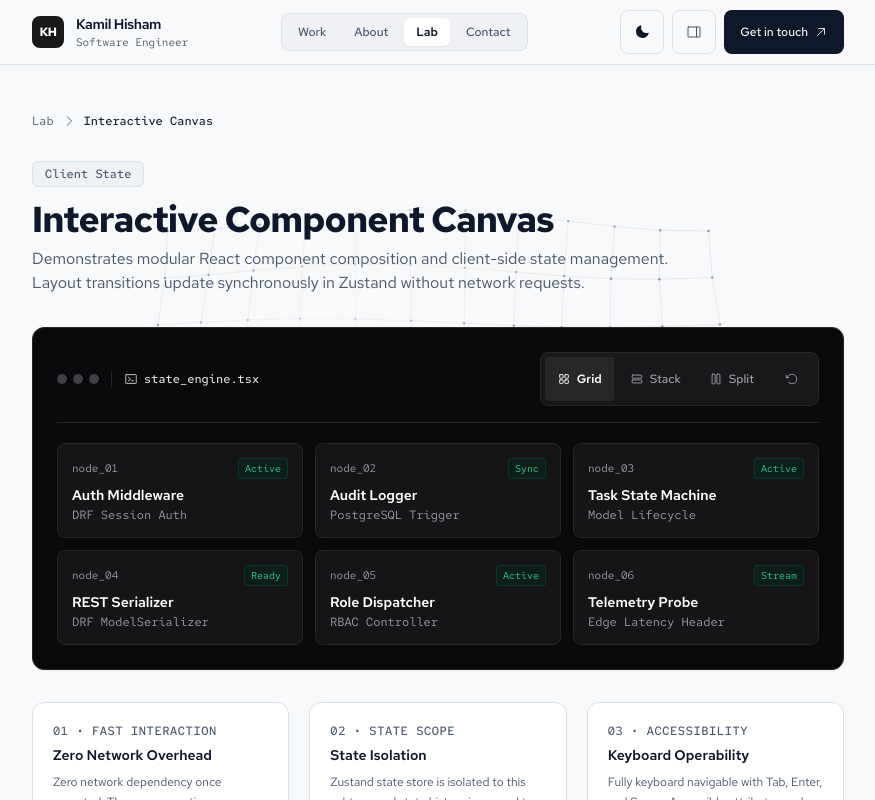
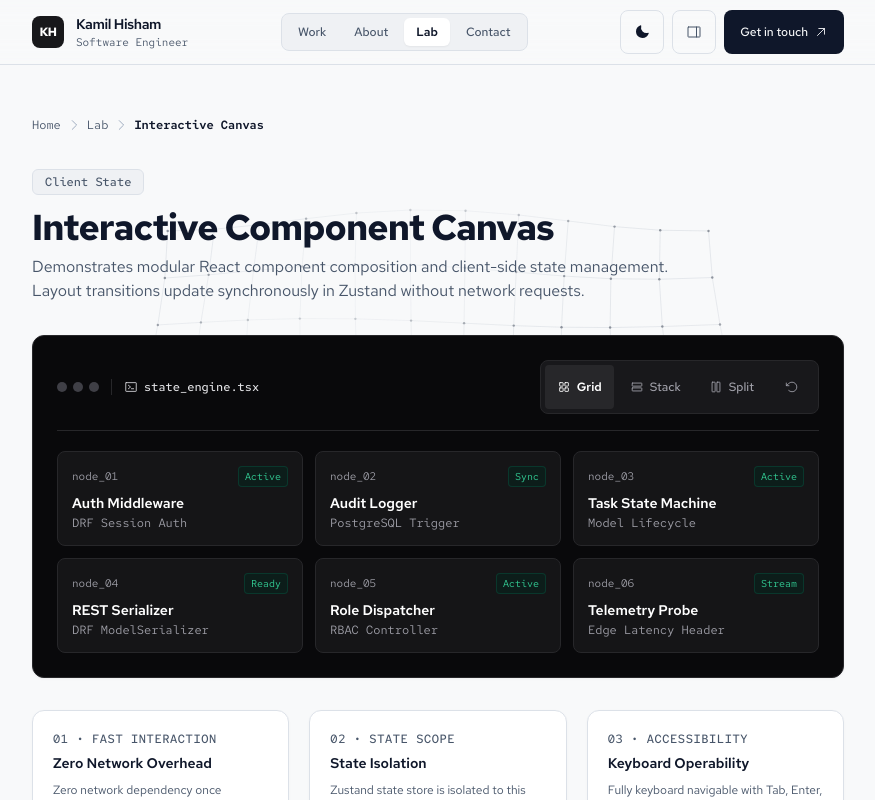
Before and after one commit to kamilhisham3124/PRJCT-personal, a Next.js app: page /lab/canvas in a window 1280 px wide. Shown: the top 800 px of the page, without its empty margins (202-1077 px from the left). Built offline with nearby package versions, Linux system fonts and the light colour scheme.

Commit message:
feat(navigation): implement unified semantic breadcrumb hierarchy across all routes

```diff
--- a/src/app/about/page.tsx
+++ b/src/app/about/page.tsx
@@ -10,6 +10,7 @@ import { ServicesSection } from "../../components/shared/ServicesSection";
 import { EndorsementsSection } from "../../components/shared/EndorsementsSection";
 import { Accordion } from "../../components/client/Accordion";
 import { PhosphorArrowRight } from "../../components/icons";
+import { Breadcrumb } from "../../components/shared/Breadcrumb";
 
 export const dynamic = "force-static";
 
@@ -43,7 +44,8 @@ export default function AboutPage() {
   const resume = getResumeContent();
 
   return (
-    <div className="flex flex-col gap-10">
+    <div className="flex flex-col gap-8">
+      <Breadcrumb items={[{ label: "Home", href: "/" }, { label: "About" }]} />
       <header className="flex flex-col md:flex-row items-start md:items-center justify-between gap-6 pb-6 border-b border-[var(--border-structural)]">
         <div className="flex flex-col items-start gap-3">
           <div className="inline-flex items-center gap-2 px-3 py-1 rounded-md text-xs font-mono font-medium bg-[var(--surface-secondary)] text-[var(--text-secondary)] border border-[var(--border-structural)]">
@@ -65,7 +67,7 @@ export default function AboutPage() {
         </div>
 
         <div className="relative w-28 h-28 sm:w-36 sm:h-36 rounded-2xl overflow-hidden border border-[var(--border-structural)] shadow-card shrink-0 self-center md:self-auto">
-          <Image src="/images/avatar.jpg" alt={resume.name} width={144} height={144} priority className="w-full h-full object-cover object-center" />
+          <Image src="/images/avatar.jpg" alt={resume.name} width={144} height={144} loading="eager" className="w-full h-full object-cover object-center" />
         </div>
       </header>
 
@@ -100,7 +102,7 @@ export default function AboutPage() {
         </section>
       </div>
 
-      {/* Services & Capabilities */}
+      {/* Core Engineering Competencies */}
       <ServicesSection />
 
       {/* Technical FAQ Accordion */}
@@ -111,7 +113,7 @@ export default function AboutPage() {
         <Accordion items={ABOUT_FAQS} />
       </section>
 
-      {/* Peer Endorsements */}
+      {/* Engineering References & Verification */}
       <EndorsementsSection />
 
       {/* Accessibility & Standards */}
--- a/src/app/contact/page.tsx
+++ b/src/app/contact/page.tsx
@@ -2,6 +2,7 @@ import React from "react";
 import type { Metadata } from "next";
 import { ContactForm } from "../../components/client/ContactForm";
 import { CopyEmailButton } from "../../components/client/CopyEmailButton";
+import { Breadcrumb } from "../../components/shared/Breadcrumb";
 import { getResumeContent } from "../../content";
 import {
   GithubBrandIcon,
@@ -22,7 +23,8 @@ export default function ContactPage() {
   const resume = getResumeContent();
 
   return (
-    <div className="flex flex-col gap-10">
+    <div className="flex flex-col gap-8">
+      <Breadcrumb items={[{ label: "Home", href: "/" }, { label: "Contact" }]} />
       <header>
         <div className="inline-flex items-center gap-2 px-3 py-1 rounded-md text-xs font-mono font-medium bg-[var(--surface-secondary)] text-[var(--text-secondary)] border border-[var(--border-structural)] mb-3">
           <span>Contact</span>
--- a/src/app/lab/canvas/page.tsx
+++ b/src/app/lab/canvas/page.tsx
@@ -1,8 +1,7 @@
 import React from "react";
-import Link from "next/link";
 import type { Metadata } from "next";
 import { CodeCanvas } from "../../../components/client/CodeCanvas";
-import { PhosphorCaretRight } from "../../../components/icons";
+import { Breadcrumb } from "../../../components/shared/Breadcrumb";
 
 export const metadata: Metadata = {
   title: "Interactive Canvas",
@@ -12,13 +11,13 @@ export const metadata: Metadata = {
 export default function LabCanvasPage() {
   return (
     <div className="flex flex-col gap-8">
-      <div className="flex items-center gap-2 text-xs font-mono text-[var(--text-secondary)]">
-        <Link href="/lab" className="hover:text-[var(--text-primary)] transition-colors">
-          Lab
-        </Link>
-        <PhosphorCaretRight className="w-3.5 h-3.5" />
-        <span className="text-[var(--text-primary)] font-medium">Interactive Canvas</span>
-      </div>
+      <Breadcrumb
+        items={[
+          { label: "Home", href: "/" },
+          { label: "Lab", href: "/lab" },
+          { label: "Interactive Canvas" },
+        ]}
+      />
 
       <header>
         <div className="inline-flex items-center gap-2 px-3 py-1 rounded-md text-xs font-mono font-medium bg-[var(--surface-secondary)] text-[var(--text-secondary)] border border-[var(--border-structural)] mb-3">
--- a/src/app/lab/page.tsx
+++ b/src/app/lab/page.tsx
@@ -4,6 +4,7 @@ import Image from "next/image";
 import type { Metadata } from "next";
 import { TelemetryWidget } from "../../components/server/TelemetryWidget";
 import { PhosphorArrowRight, PhosphorCheck } from "../../components/icons";
+import { Breadcrumb } from "../../components/shared/Breadcrumb";
 
 export const dynamic = "force-dynamic";
 
@@ -14,7 +15,8 @@ export const metadata: Metadata = {
 
 export default function LabIndexPage() {
   return (
-    <div className="flex flex-col gap-10">
+    <div className="flex flex-col gap-8">
+      <Breadcrumb items={[{ label: "Home", href: "/" }, { label: "Lab" }]} />
       <header>
         <div className="inline-flex items-center gap-2 px-3 py-1 rounded-md text-xs font-mono font-medium bg-[var(--surface-secondary)] text-[var(--text-secondary)] border border-[var(--border-structural)] mb-3">
           <span>Lab Demos</span>
--- a/src/app/lab/telemetry/page.tsx
+++ b/src/app/lab/telemetry/page.tsx
@@ -1,10 +1,9 @@
 import React from "react";
-import Link from "next/link";
 import type { Metadata } from "next";
 import { vercelTelemetryAccessor, getTelemetryHistory } from "../../../lib/accessors/vercelTelemetryAccessor";
 import { supabaseReadAggregate } from "../../../lib/accessors/supabaseAccessor";
 import { TelemetryDisplay } from "../../../components/shared/TelemetryDisplay";
-import { PhosphorCaretRight } from "../../../components/icons";
+import { Breadcrumb } from "../../../components/shared/Breadcrumb";
 
 export const revalidate = 60;
 
@@ -25,13 +24,13 @@ export default async function LabTelemetryPage() {
 
   return (
     <div className="flex flex-col gap-8">
-      <div className="flex items-center gap-2 text-xs font-mono text-[var(--text-secondary)]">
-        <Link href="/lab" className="hover:text-[var(--text-primary)] transition-colors">
-          Lab
-        </Link>
-        <PhosphorCaretRight className="w-3.5 h-3.5" />
-        <span className="text-[var(--text-primary)] font-medium">Edge Telemetry</span>
-      </div>
+      <Breadcrumb
+        items={[
+          { label: "Home", href: "/" },
+          { label: "Lab", href: "/lab" },
+          { label: "Edge Telemetry" },
+        ]}
+      />
 
       <header>
         <div className="inline-flex items-center gap-2 px-3 py-1 rounded-md text-xs font-mono font-medium bg-[var(--surface-secondary)] text-[var(--text-secondary)] border border-[var(--border-structural)] mb-3">
--- a/src/app/not-found.tsx
+++ b/src/app/not-found.tsx
@@ -1,10 +1,13 @@
 import React from "react";
 import Link from "next/link";
+import { Breadcrumb } from "../components/shared/Breadcrumb";
 import { PhosphorArrowLeft, PhosphorHouse } from "../components/icons";
 
 export default function NotFound() {
   return (
-    <div className="flex flex-col items-center justify-center text-center py-16 sm:py-24 gap-6">
+    <div className="flex flex-col gap-6">
+      <Breadcrumb items={[{ label: "Home", href: "/" }, { label: "404 Not Found" }]} />
+      <div className="flex flex-col items-center justify-center text-center py-12 sm:py-20 gap-6">
         <div className="inline-flex items-center gap-2 px-3 py-1 rounded-md text-xs font-mono font-medium bg-[var(--surface-secondary)] text-[var(--text-secondary)] border border-[var(--border-structural)]">
           <span>Error 404 &bull; Page Not Found</span>
         </div>
@@ -38,5 +41,6 @@ export default function NotFound() {
           </Link>
         </div>
       </div>
+    </div>
   );
 }
--- a/src/app/work/page.tsx
+++ b/src/app/work/page.tsx
@@ -3,6 +3,7 @@ import type { Metadata } from "next";
 import { getAllCaseStudies } from "../../content";
 import { githubAccessor } from "../../lib/accessors/githubAccessor";
 import { ProjectCatalog } from "../../components/client/ProjectCatalog";
+import { Breadcrumb } from "../../components/shared/Breadcrumb";
 
 export const dynamic = "force-static";
 
@@ -26,7 +27,8 @@ export default async function WorkPage() {
   );
 
   return (
-    <div className="flex flex-col gap-8">
+    <div className="flex flex-col gap-6">
+      <Breadcrumb items={[{ label: "Home", href: "/" }, { label: "Work" }]} />
       <div>
         <div className="inline-flex items-center gap-2 px-3 py-1 rounded-md text-xs font-mono font-medium bg-[var(--surface-secondary)] text-[var(--text-secondary)] border border-[var(--border-structural)] mb-3">
           <span>Selected Work</span>
--- a/src/components/shared/Breadcrumb.tsx
+++ b/src/components/shared/Breadcrumb.tsx
@@ -8,6 +8,10 @@ export interface BreadcrumbItem {
 }
 
 export function Breadcrumb({ items }: { items: BreadcrumbItem[] }) {
+  if (!items || items.length <= 1) {
+    return null;
+  }
+
   return (
     <nav aria-label="Breadcrumb" className="py-1">
       <ol className="flex flex-wrap items-center gap-1.5 text-xs font-mono text-[var(--text-secondary)]">
```
Lines whose indentation alone changed are shown as unchanged.
